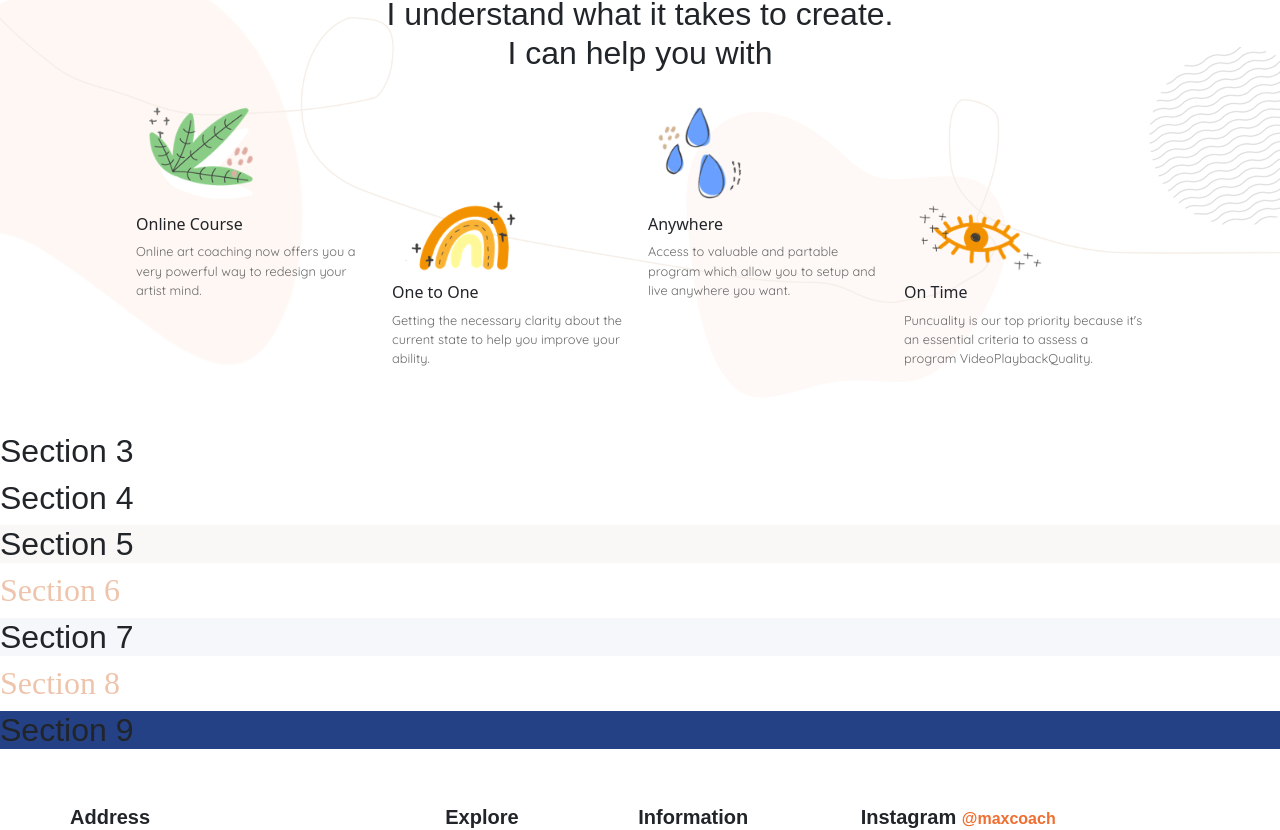
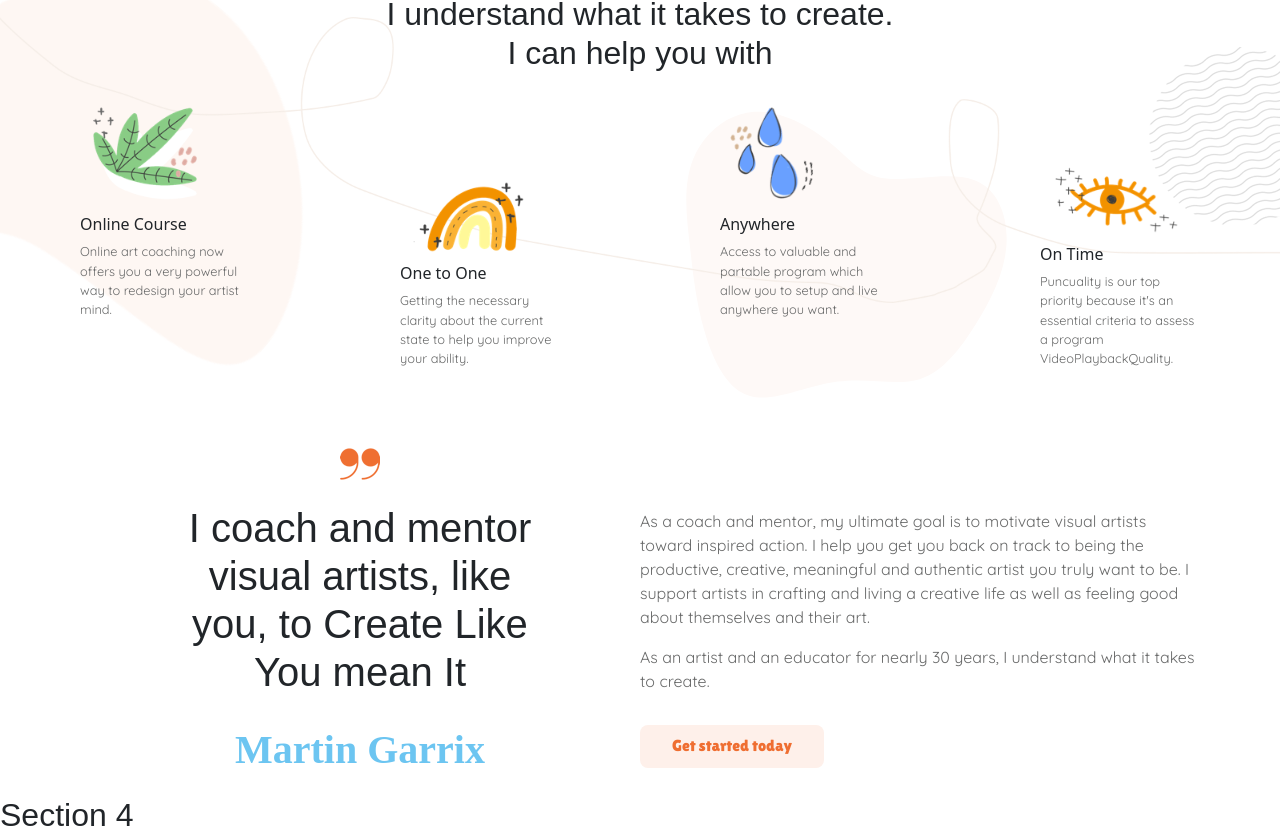
Before and after one commit to Antonio-Ribezzo/proj-html-vuejs, a Vue app: page / in a window 1280 px wide. Shown: the part 879-1709 px from the top of the page. Built offline with nearby package versions, Linux system fonts and the light colour scheme; a web font is replaced by a local one.

Commit message:
Section 3 Comp (main)

```diff
--- a/src/components/SectionsMain/Section two component/boxComp.vue
+++ b/src/components/SectionsMain/Section two component/boxComp.vue
@@ -17,7 +17,7 @@
 <style lang="scss" scoped>
     @use '../../../style/main.scss' as *;
     div{
-        max-width: 15rem;
+        max-width: 10rem;
         img{
             scale: 80%;
         }
--- a/src/components/SectionsMain/SectionThreeComp.vue
+++ b/src/components/SectionsMain/SectionThreeComp.vue
@@ -5,11 +5,44 @@
 </script>
 
 <template>
-    <section>
-        <h2>Section 3</h2>
+    <section class="position-relative py-3">
+        <div id="container0" class="d-flex justify-content-between align-items-center">
+            <!-- content sx -->
+            <div id="contentSx" class="d-flex flex-column justify-content-between align-items-center">
+                <img src="/img/artist-quote-icon.png" alt="quote-icon" class="mb-4">
+                <h2 class="text-center">I coach and mentor<br>visual artists, like<br>you, to Create Like<br>You mean It</h2>
+                <span class="handWriting text-capitalize mt-3">martin garrix</span>
+            </div>
+
+            <!-- content dx -->
+            <div id="contentDx" class="d-flex flex-column justify-content-between align-items-start mt-5">
+                <p>As a coach and mentor, my ultimate goal is to motivate visual artists toward inspired action. I help you get you back on track to being the productive, creative, meaningful and authentic artist you truly want to be. I support artists in crafting and living a creative life as well as feeling good about themselves and their art.</p>
+
+                <p>As an artist and an educator for nearly 30 years, I understand what it takes to create.</p>
+
+                <button class="buttonTwo mt-3">Get started today</button>
+            </div>
+        </div>
     </section>
 </template>
 
 <style lang="scss" scoped>
+    @use '../../style/main.scss' as *;
+    section{
+        #container0{
+            margin: 0 auto;
+            width: 70rem;
+            #contentSx{
+                width: calc(100% / 2);
 
+                h2{
+                    font-size: 2.5rem;
+                }
+            }
+
+            #contentDx{
+                width: calc(100% / 2);
+            }
+        }
+    }
 </style>
--- a/src/components/SectionsMain/SectionTwoComp.vue
+++ b/src/components/SectionsMain/SectionTwoComp.vue
@@ -31,7 +31,7 @@
             <h2>I understand what it takes to create.<br>I can help you with</h2>
         </div>
         <!-- componets box with props -->
-        <div id="containerBoxes" class="container d-flex justify-content-center gap-3">
+        <div id="containerBoxes" class="container d-flex justify-content-between p-0 m-0">
             <boxComp v-for="(el,i) in store.sectionTwoBox"
             :key="i"
             :infoBox="el"
@@ -78,6 +78,7 @@
         }
 
         #containerBoxes{
+            width: 70rem;
             height: 18rem;
             z-index: 9999999;
         }
--- a/src/style/partials/_base.scss
+++ b/src/style/partials/_base.scss
@@ -12,3 +12,17 @@
         background-color: $colorButtonBlue;
     }
 }
+
+.buttonTwo{
+    color: $MainColor;
+    background-color: $colorButtonLight;
+    padding: 0.6rem 2rem;
+    font-family: "Lilita One", cursive;
+    font-weight: 400;
+    border: none;
+    border-radius: 0.5rem;
+    &:hover{
+        background-color: $colorButtonBlue;
+        color: white;
+    }
+}
--- a/src/style/partials/_font.scss
+++ b/src/style/partials/_font.scss
@@ -4,7 +4,7 @@ h1,
 h2,
 h5{
     font-family: "Metropolis", sans-serif;
-    font-weight: 700;
+    font-weight: bolder;
 }
 
 p{
```
